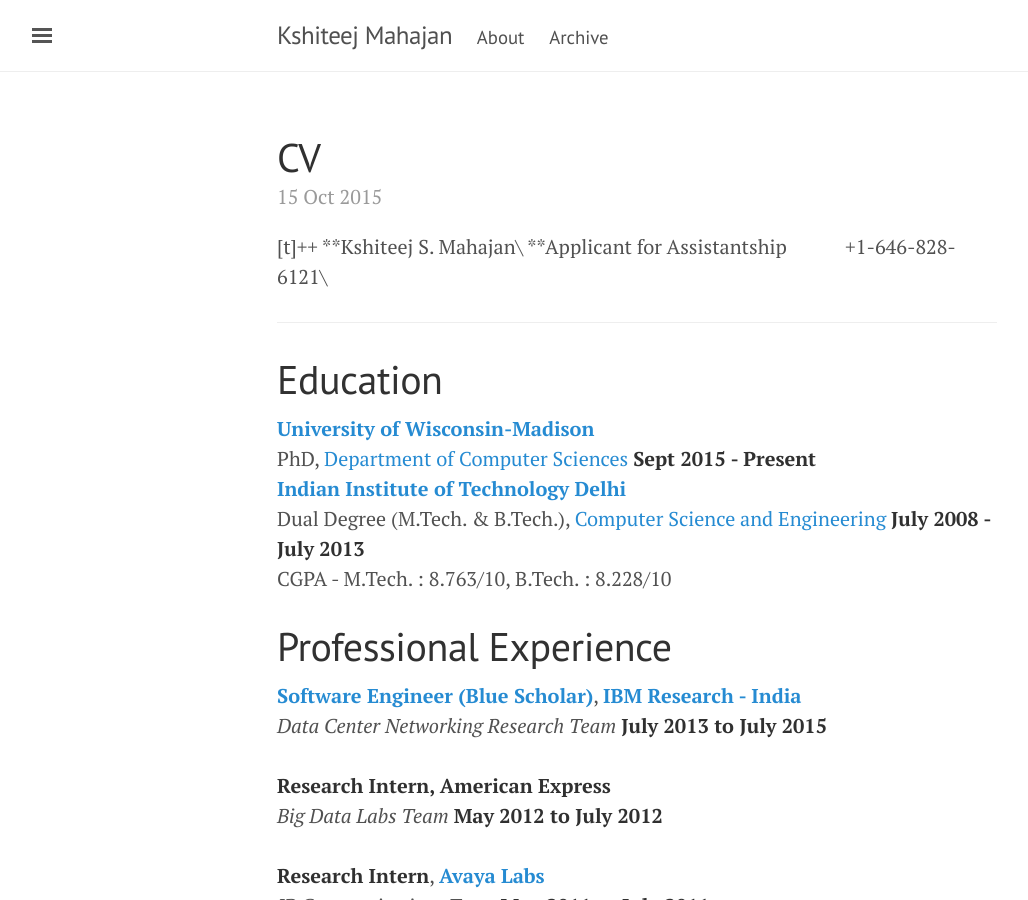
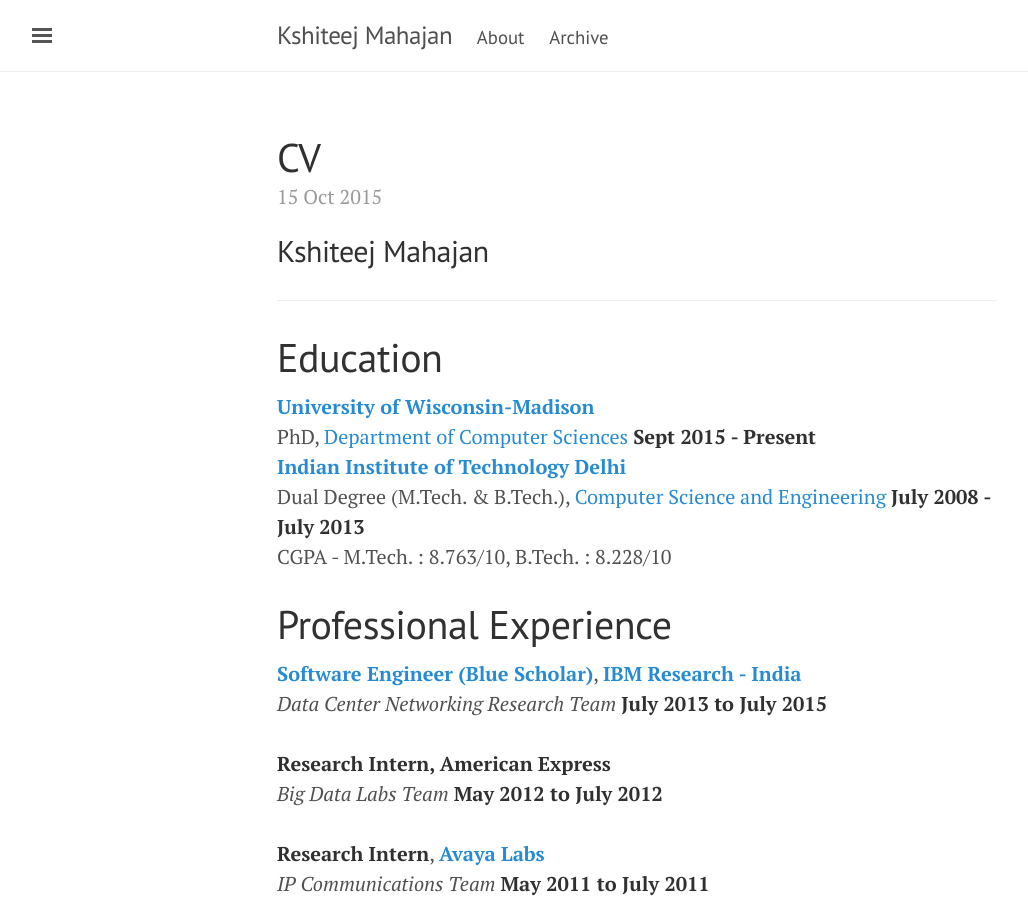
Before and after one commit to kshiteejm/kshiteejm.github.io, a Jekyll site: the page built from _posts/2015-10-15-kshiteej-cv.md, in a window 1280 px wide and 900 px high. Shown: the whole window, without its empty margins (3-1031 px from the left). Built offline with Jekyll 4.4.1, drawn with Linux system fonts in a browser that asks for light colours; some of the changed lines change nothing that is shown.

Commit message:
cv-added

```diff
--- a/_posts/2015-10-15-kshiteej-cv.md
+++ b/_posts/2015-10-15-kshiteej-cv.md
@@ -3,11 +3,12 @@
 title: CV
 ---
 
-\[t\]<span>++</span> <span>**Kshiteej S. Mahajan\
+<!-- \[t\]<span>++</span> <span>**Kshiteej S. Mahajan\
 **</span><span>Applicant for Assistantship
-      <span>[](mailto:kshiteejm@cs.wisc.edu)</span>     +1-646-828-6121</span>\
+      <span>[](mailto:kshiteejm@cs.wisc.edu)</span>     +1-646-828-6121</span>\ -->
+## Kshiteej Mahajan
 
-------------------------------------------------------------------------
+-----
 
 Education
 =========
```
